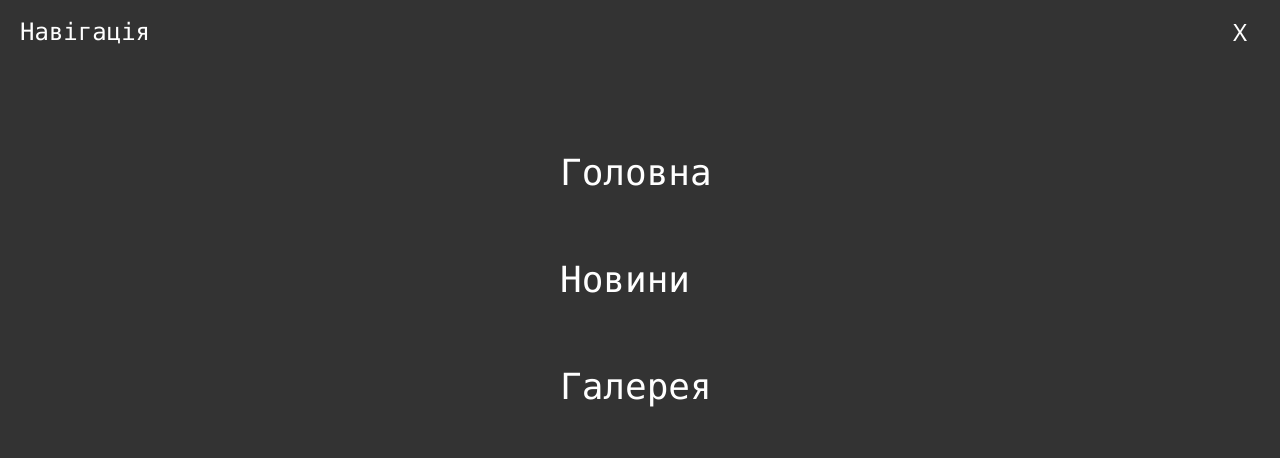
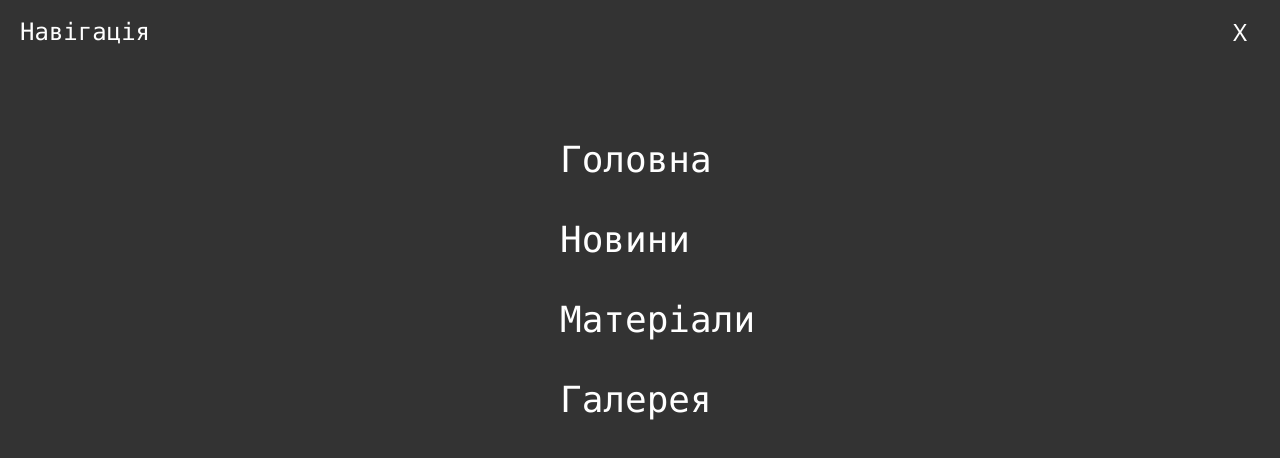
Before and after one commit to Maksimgnam/Infoclass2.0, a React (Vite) app: page /navigation in a window 1280 px wide. Shown: the top 458 px of the page. Built offline with nearby package versions, Linux system fonts and the light colour scheme.

Commit message:
Update NavigationPage.jsx

```diff
--- a/src/components/NavigationPage/NavigationPage.jsx
+++ b/src/components/NavigationPage/NavigationPage.jsx
@@ -21,6 +21,10 @@ const NavigationPage = () => {
                     <Link to="/news">
                         <p className='text-4xl text-white font-mono'>Новини</p>
                     </Link>
+
+                     <Link  to="/materials">
+                        <p className='text-4xl text-white font-mono'>Матеріали</p>
+                    </Link>
                     <Link to="/gallery">
                         <p className='text-4xl text-white font-mono'>Галерея</p>
                     </Link>
```
